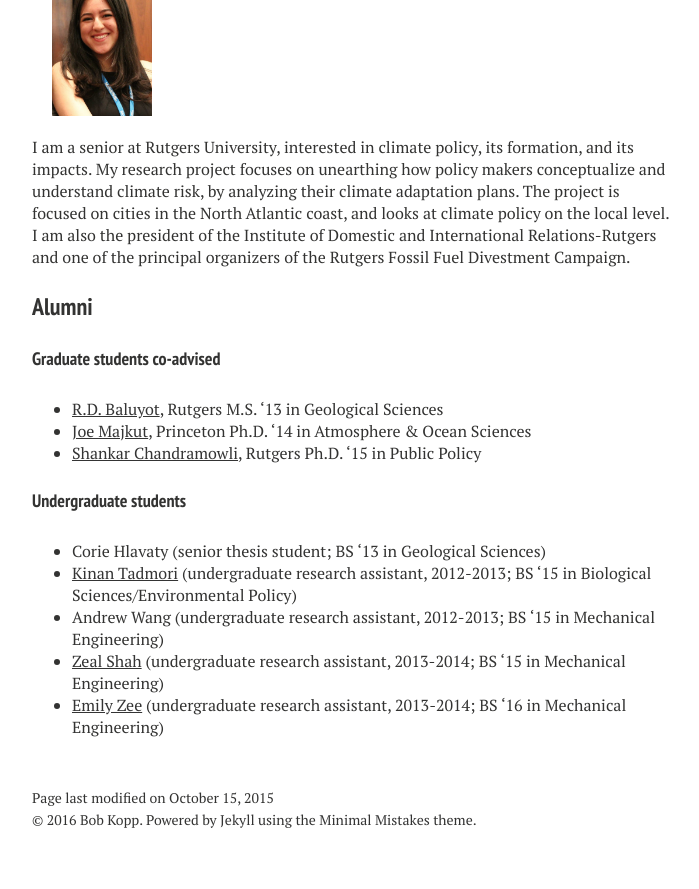
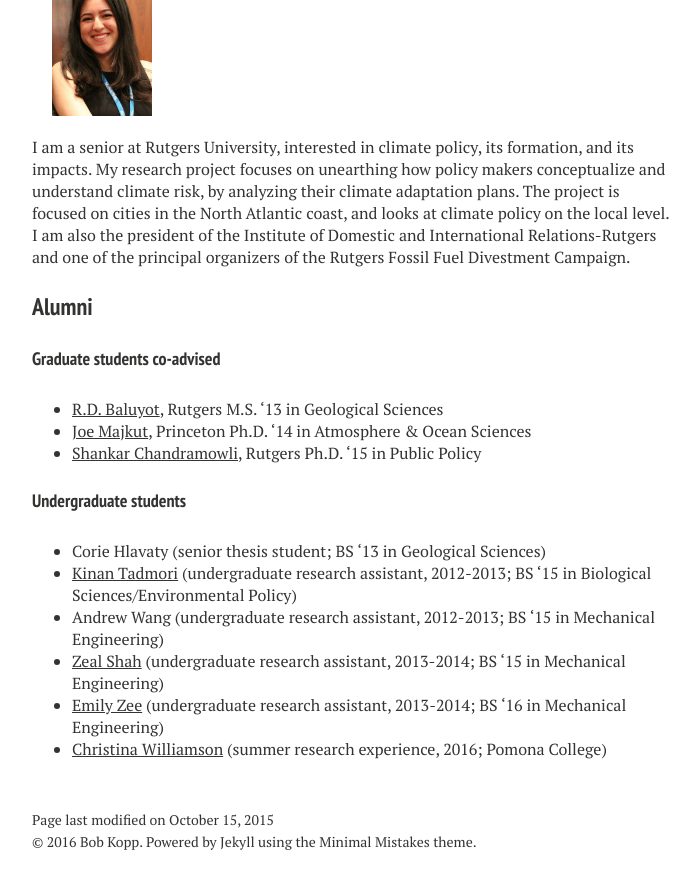
Before and after one commit to mrke/bobkopp.github.io, a Jekyll site: the page built from lab/index.md, in a window 1280 px wide and 900 px high, scrolled down 4461 px. Shown: the top 889 px of the window, without its empty margins (288-987 px from the left). Built offline with Jekyll 4.4.1, drawn with Linux system fonts in a browser that asks for light colours; nearby versions of some CDN libraries.

Commit message:
Lab members

```diff
--- a/lab/index.md
+++ b/lab/index.md
@@ -126,3 +126,4 @@ I am a senior at Rutgers University, interested in climate policy, its formation
 * Andrew Wang (undergraduate research assistant, 2012-2013; BS '15 in Mechanical Engineering)
 * [Zeal Shah](https://www.linkedin.com/pub/zeal-shah/a3/902/353) (undergraduate research assistant, 2013-2014; BS '15 in Mechanical Engineering)
 * [Emily Zee](https://www.linkedin.com/pub/emily-zee/89/19a/56) (undergraduate research assistant, 2013-2014; BS '16 in Mechanical Engineering)
+* [Christina Williamson](http://reu.dimacs.rutgers.edu/~chrisw/) (summer research experience, 2016; Pomona College)
```
